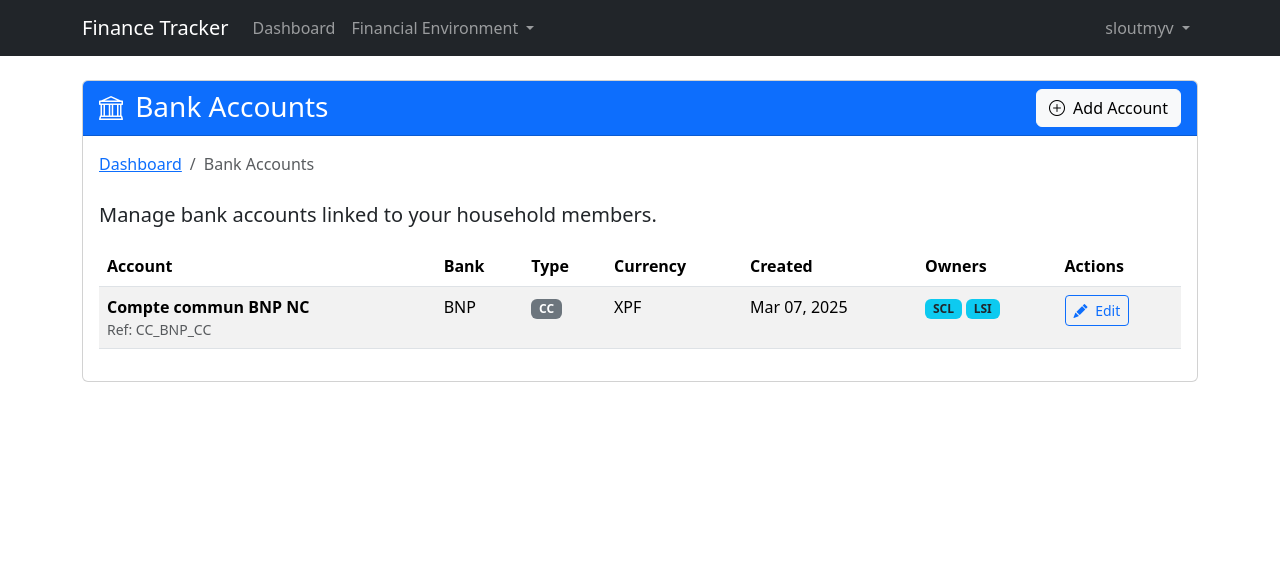
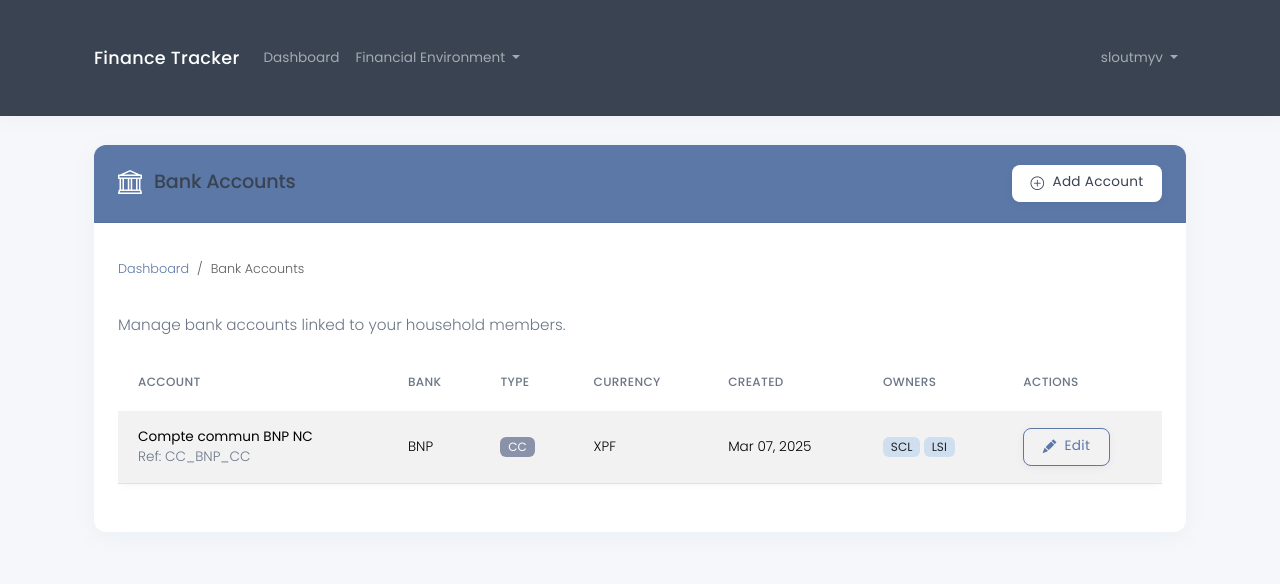
Before and after one commit to sloutmyv/finance_tracker_v1, a Django app: page /en/financial/bank-accounts/ in a window 1280 px wide. Shown: the top 584 px of the page. Run offline with Django 5.2, Linux system fonts and the light colour scheme; a user stored in the database is signed in; data comes from the database, SQL or seed files in the repository; both versions use the stored data as it was after the commit.

Commit message:
20250308 1128 - color

```diff
--- a/finance_tracker/settings.py
+++ b/finance_tracker/settings.py
@@ -159,6 +159,9 @@ LANGUAGE_COOKIE_SAMESITE = None
 # https://docs.djangoproject.com/en/5.1/howto/static-files/
 
 STATIC_URL = 'static/'
+STATICFILES_DIRS = [
+    BASE_DIR / 'static',
+]
 
 # Authentication settings
 LOGIN_URL = 'login'
--- /dev/null
+++ b/static/css/custom.css
@@ -0,0 +1,480 @@
+/*
+ * Finance Tracker Custom Styles
+ * Premium, minimalist design with sophisticated cool-toned palette
+ */
+
+/* Custom Font */
+@import url('https://fonts.googleapis.com/css2?family=Poppins:wght@300;400;500;600&display=swap');
+
+/* Global Styles */
+:root {
+  /* Sophisticated cool color palette - primarily analogous with complementary accents */
+  --primary: #5b78a7;        /* Cool slate blue - main color */
+  --primary-light: #d0dff0;  /* Very light blue - for backgrounds */
+  --primary-hover: #4a6791;  /* Darker blue for hover states */
+
+  --secondary: #8a92a9;      /* Muted blue-grey - secondary elements */
+  --secondary-light: #ebeef5; /* Very light grey-blue */
+
+  --accent: #b38d97;         /* Muted mauve - complementary accent */
+  --accent-light: #f4e8eb;   /* Very light mauve - for backgrounds */
+
+  --success: #7ba59a;        /* Teal/sage green - cooler success color */
+  --success-light: #e1eeeb;  /* Very light teal */
+  --success-hover: #6a9188;  /* Darker teal */
+
+  --warning: #c2b091;        /* Muted sand - softer warning */
+  --warning-light: #f5f1e8;  /* Very light sand */
+
+  --danger: #a97e7e;         /* Muted dusty rose - cooler error color */
+  --danger-light: #f1e5e5;   /* Very light dusty rose */
+
+  --dark: #394352;           /* Deep blue-grey for text */
+  --medium: #6b7686;         /* Medium blue-grey for secondary text */
+  --light: #f5f7fa;          /* Cool off-white for backgrounds */
+  --white: #ffffff;
+  --shadow: rgba(145, 155, 174, 0.08);
+
+  /* Typography */
+  --font-body: 'Poppins', -apple-system, BlinkMacSystemFont, sans-serif;
+  --transition: all 0.3s ease;
+}
+
+body {
+  font-family: var(--font-body);
+  color: var(--dark);
+  background-color: var(--light);
+  line-height: 1.5;
+  font-weight: 300;
+  font-size: 0.9rem;  /* Smaller base font size */
+}
+
+h1, h2, h3, h4, h5, h6 {
+  font-weight: 500;
+  letter-spacing: -0.01em;  /* Tighter letter spacing for headings */
+  color: var(--dark);
+}
+
+p {
+  font-size: 0.9rem;
+  font-weight: 300;
+  color: var(--medium);
+}
+
+/* Navbar Styling */
+.navbar {
+  box-shadow: 0 2px 15px var(--shadow);
+  padding: 0.7rem 1rem;
+}
+
+.navbar.navbar-dark.bg-dark {
+  background-color: var(--dark) !important;
+}
+
+.navbar-brand {
+  font-weight: 500;
+  letter-spacing: 0.3px;
+  font-size: 1.1rem;
+}
+
+.navbar-nav .nav-link {
+  font-weight: 400;
+  padding: 0.5rem 1rem;
+  transition: var(--transition);
+  font-size: 0.85rem;
+}
+
+.navbar-dark .navbar-nav .nav-link:hover {
+  color: var(--primary-light);
+}
+
+.dropdown-menu {
+  border: none;
+  box-shadow: 0 5px 15px var(--shadow);
+  border-radius: 8px;
+  padding: 0.5rem;
+}
+
+.dropdown-item {
+  border-radius: 5px;
+  padding: 0.5rem 1rem;
+  font-weight: 300;
+  font-size: 0.85rem;
+}
+
+.dropdown-item:hover {
+  background-color: var(--secondary-light);
+}
+
+.dropdown-item.active,
+.dropdown-item:active {
+  background-color: var(--primary);
+  color: var(--white);
+}
+
+/* Card Styling */
+.card {
+  border: none;
+  border-radius: 12px;
+  box-shadow: 0 5px 20px var(--shadow);
+  transition: var(--transition);
+  margin-bottom: 24px;
+  background-color: var(--white);
+}
+
+.card:hover {
+  box-shadow: 0 8px 25px rgba(145, 155, 174, 0.12);
+}
+
+.card-header {
+  background-color: var(--white);
+  border-bottom: 1px solid rgba(0,0,0,0.05);
+  padding: 1.25rem 1.5rem;
+  border-radius: 12px 12px 0 0 !important;
+  font-weight: 500;
+  font-size: 0.95rem;
+}
+
+.card-header.bg-primary {
+  background-color: var(--primary) !important;
+  color: var(--white);
+}
+
+.card-header.bg-success {
+  background-color: var(--success) !important;
+  color: var(--white);
+}
+
+.card-body {
+  padding: 1.5rem;
+}
+
+.card-title {
+  font-weight: 500;
+  margin-bottom: 1rem;
+  color: var(--dark);
+  font-size: 1.05rem;
+}
+
+.card-text {
+  font-weight: 300;
+  color: var(--medium);
+  font-size: 0.85rem;
+}
+
+/* Buttons */
+.btn {
+  border-radius: 8px;
+  padding: 0.45rem 1.15rem;
+  font-weight: 400;
+  letter-spacing: 0.3px;
+  transition: var(--transition);
+  border: none;
+  box-shadow: 0 2px 10px rgba(0,0,0,0.05);
+  font-size: 0.85rem;
+}
+
+.btn-primary {
+  background-color: var(--primary);
+  color: var(--white);
+}
+
+.btn-primary:hover {
+  background-color: var(--primary-hover);
+}
+
+.btn-success {
+  background-color: var(--success);
+  color: var(--white);
+}
+
+.btn-success:hover {
+  background-color: var(--success-hover);
+  color: var(--white);
+}
+
+.btn-light {
+  background-color: var(--white);
+  color: var(--dark);
+}
+
+.btn-light:hover {
+  background-color: var(--secondary-light);
+}
+
+.btn-outline-primary {
+  border: 1px solid var(--primary);
+  color: var(--primary);
+  background-color: transparent;
+}
+
+.btn-outline-primary:hover {
+  background-color: var(--primary-light);
+}
+
+/* Alerts */
+.alert {
+  border: none;
+  border-radius: 8px;
+  padding: 0.9rem 1.15rem;
+  box-shadow: 0 3px 10px var(--shadow);
+  font-size: 0.85rem;
+}
+
+.alert-success {
+  background-color: var(--success-light);
+  color: var(--dark);
+  border-left: 4px solid var(--success);
+}
+
+.alert-warning {
+  background-color: var(--warning-light);
+  color: var(--dark);
+  border-left: 4px solid var(--warning);
+}
+
+.alert-info {
+  background-color: var(--primary-light);
+  color: var(--dark);
+  border-left: 4px solid var(--primary);
+}
+
+.alert-danger {
+  background-color: var(--danger-light);
+  color: var(--dark);
+  border-left: 4px solid var(--danger);
+}
+
+/* Badges */
+.badge {
+  font-weight: 400;
+  padding: 0.35em 0.65em;
+  border-radius: 6px;
+  font-size: 0.75rem;
+}
+
+.badge.bg-primary {
+  background-color: var(--primary) !important;
+}
+
+.badge.bg-success {
+  background-color: var(--success) !important;
+  color: var(--white);
+}
+
+.badge.bg-secondary {
+  background-color: var(--secondary) !important;
+  color: var(--white);
+}
+
+.badge.bg-info {
+  background-color: var(--primary-light) !important;
+  color: var(--primary);
+}
+
+/* Icons */
+.bi {
+  vertical-align: -0.125em;
+}
+
+/* List Groups */
+.list-group-item {
+  border: none;
+  border-radius: 8px !important;
+  margin-bottom: 0.5rem;
+  background-color: var(--white);
+  padding: 1rem 1.25rem;
+  box-shadow: 0 2px 8px var(--shadow);
+  transition: var(--transition);
+  font-size: 0.85rem;
+}
+
+.list-group-item:hover {
+  box-shadow: 0 4px 12px var(--shadow);
+}
+
+.list-group-item.disabled {
+  opacity: 0.6;
+  box-shadow: none;
+}
+
+.list-group-item h5 {
+  font-size: 0.95rem;
+  font-weight: 500;
+}
+
+.list-group-item p {
+  font-size: 0.85rem;
+  margin-bottom: 0;
+}
+
+/* Form Controls */
+.form-control {
+  border-radius: 8px;
+  border: 1px solid rgba(0,0,0,0.1);
+  padding: 0.55rem 1rem;
+  font-weight: 300;
+  box-shadow: inset 0 1px 3px rgba(0,0,0,0.05);
+  font-size: 0.85rem;
+}
+
+.form-control:focus {
+  border-color: var(--primary);
+  box-shadow: 0 0 0 0.2rem rgba(91, 120, 167, 0.15);
+}
+
+/* Tables */
+.table {
+  border-collapse: separate;
+  border-spacing: 0 0.5rem;
+  font-size: 0.85rem;
+}
+
+.table thead th {
+  border-bottom: none;
+  padding: 0.75rem 1.25rem;
+  color: var(--medium);
+  font-weight: 500;
+  font-size: 0.75rem;
+  text-transform: uppercase;
+  letter-spacing: 0.03em;
+}
+
+.table tbody tr {
+  background-color: var(--white);
+  box-shadow: 0 2px 5px var(--shadow);
+  border-radius: 8px;
+  transition: var(--transition);
+}
+
+.table tbody tr:hover {
+  box-shadow: 0 5px 15px var(--shadow);
+  transform: translateY(-2px);
+}
+
+.table td {
+  padding: 1rem 1.25rem;
+  vertical-align: middle;
+  border-top: none;
+}
+
+/* Text colors */
+.text-primary {
+  color: var(--primary) !important;
+}
+
+.text-success {
+  color: var(--success) !important;
+}
+
+.text-muted {
+  color: var(--medium) !important;
+  font-size: 0.85rem;
+}
+
+/* Premium details */
+.premium-detail {
+  position: relative;
+  padding-left: 1rem;
+}
+
+.premium-detail::before {
+  content: "";
+  position: absolute;
+  top: 0;
+  left: 0;
+  width: 4px;
+  height: 100%;
+  background: linear-gradient(180deg, var(--primary), var(--accent));
+  border-radius: 2px 0 0 2px;
+}
+
+/* Breadcrumbs */
+.breadcrumb {
+  background-color: transparent;
+  padding: 0.75rem 0;
+  font-size: 0.8rem;
+}
+
+.breadcrumb-item a {
+  color: var(--primary);
+  text-decoration: none;
+}
+
+/* Container padding */
+.container {
+  padding: 1.8rem 1.5rem;
+}
+
+/* Lead text */
+.lead {
+  font-size: 0.95rem;
+  font-weight: 300;
+  color: var(--medium);
+}
+
+/* Font size adjustments for various elements */
+h1 {
+  font-size: 1.7rem;
+}
+
+h2 {
+  font-size: 1.4rem;
+}
+
+h3 {
+  font-size: 1.2rem;
+}
+
+h4 {
+  font-size: 1.1rem;
+}
+
+h5 {
+  font-size: 0.95rem;
+}
+
+/* Heading special styling */
+.card-header h3 {
+  margin-bottom: 0;
+}
+
+/* Fix for alert close button alignment */
+.alert .btn-close {
+  padding: 0.55rem;
+}
+
+/* Status indicator for completed items */
+.text-success {
+  color: var(--success) !important;
+}
+
+/* Background color adjustments */
+.bg-primary {
+  background-color: var(--primary) !important;
+}
+
+.bg-success {
+  background-color: var(--success) !important;
+}
+
+.bg-light {
+  background-color: var(--light) !important;
+}
+
+/* Luxurious subtle border */
+.lux-border {
+  border-bottom: 1px solid rgba(190, 198, 213, 0.3);
+}
+
+@media (min-width: 992px) {
+  .container {
+    max-width: 960px;
+  }
+}
+
+@media (min-width: 1200px) {
+  .container {
+    max-width: 1140px;
+  }
+}
--- a/templates/base.html
+++ b/templates/base.html
@@ -1,5 +1,6 @@
 {% load i18n %}
 {% load i18n_extras %}
+{% load static %}
 <!DOCTYPE html>
 <html lang="{{ LANGUAGE_CODE }}">
 <head>
@@ -10,6 +11,8 @@
     <link href="https://cdn.jsdelivr.net/npm/bootstrap@5.3.2/dist/css/bootstrap.min.css" rel="stylesheet">
     <!-- Bootstrap Icons -->
     <link rel="stylesheet" href="https://cdn.jsdelivr.net/npm/bootstrap-icons@1.11.3/font/bootstrap-icons.min.css">
+    <!-- Custom CSS -->
+    <link rel="stylesheet" href="{% static 'css/custom.css' %}">
     {% block extra_css %}{% endblock %}
 </head>
 <body>
@@ -91,7 +94,7 @@
         </div>
     </nav>
 
-    <div class="container mt-4">
+    <div class="container">
         {% if messages %}
         <div class="row">
             <div class="col-md-12">
```
Also changed, not shown: db.sqlite3.
